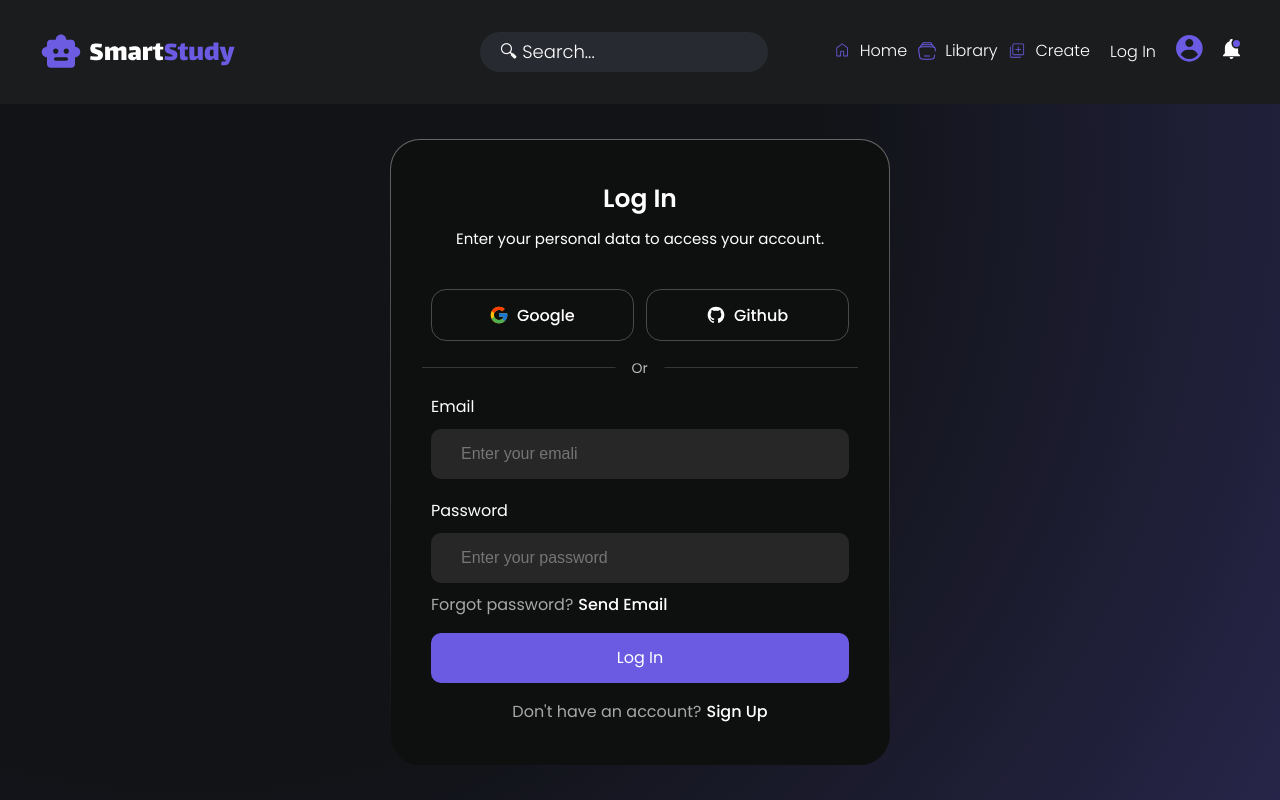
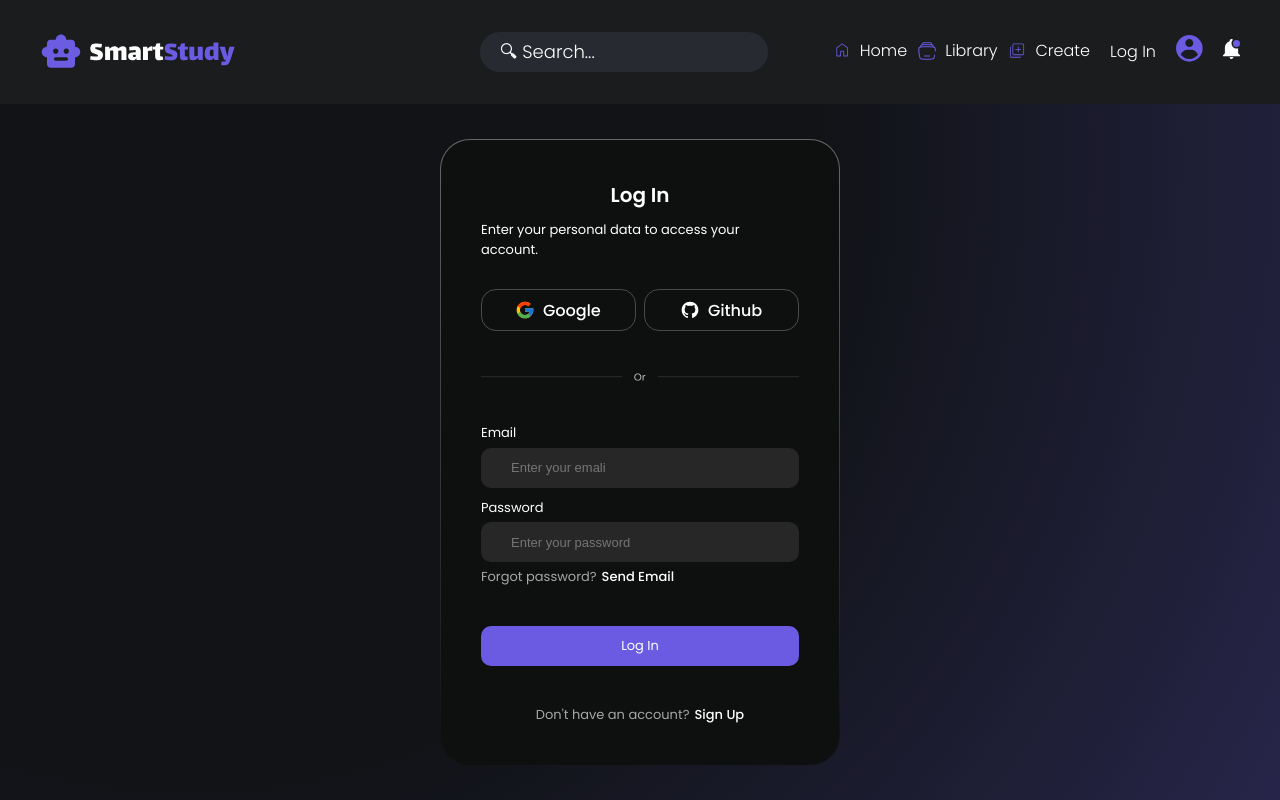
Before and after one commit to nika09-and/SmartStudy, a React (Vite) app: page /login in a window 1280 px wide. Built offline with nearby package versions, Linux system fonts and the light colour scheme.

Commit message:
lgo in page

```diff
--- a/src/pages/LogIn/index.module.css
+++ b/src/pages/LogIn/index.module.css
@@ -4,6 +4,7 @@
   display: flex;
   justify-content: center;
   align-items: center;
+  transition: all 0.5s ease;
 }
 
 p {
@@ -31,6 +32,7 @@ p {
   justify-content: space-between;
   padding: 40px 40px;
   box-sizing: border-box;
+  transition: all 0.5s ease;
 }
 
 .upperMain {
@@ -42,6 +44,7 @@ p {
   align-items: center;
   justify-content: start;
   gap: 10px;
+  transition: all 0.5s ease;
 }
 
 .lowerMain {
@@ -52,18 +55,20 @@ p {
   align-items: center;
   justify-content: space-between;
   gap: 40px;
-  transition: all 1s ease;
+  transition: all 0.5s ease;
 }
 
 .upperMainText {
   font-size: 25px;
   font-weight: 600;
   color: #fff;
+  transition: all 0.5s ease;
 }
 
 .upperMainSubText {
   font-size: 15px;
   color: #fff;
+  transition: all 0.5s ease;
 }
 
 .easyLogIn {
@@ -71,6 +76,7 @@ p {
   flex-direction: row;
   justify-content: space-between;
   width: 100%;
+  transition: all 0.5s ease;
 }
 
 .googleLogIn,
@@ -85,6 +91,7 @@ p {
   display: flex;
   justify-content: center;
   align-items: center;
+  transition: all 0.5s ease;
 }
 
 .googleLogIn:hover,
@@ -97,11 +104,13 @@ p {
   display: flex;
   flex-direction: column;
   gap: 20px;
+  transition: all 0.5s ease;
 }
 
 .label {
   font-size: 16px;
   color: #fff;
+  transition: all 0.5s ease;
 }
 
 .emailContaier,
@@ -111,6 +120,7 @@ p {
   flex-direction: column;
   gap: 10px;
   justify-content: start;
+  transition: all 0.5s ease;
 }
 
 .input {
@@ -123,6 +133,7 @@ p {
   box-sizing: border-box;
   color: #fff;
   font-size: 16px;
+  transition: all 0.5s ease;
 }
 
 .input:focus {
@@ -134,6 +145,7 @@ p {
   display: flex;
   flex-direction: row;
   justify-content: start;
+  transition: all 0.5s ease;
 }
 
 .forgotPassText,
@@ -142,6 +154,7 @@ p {
   color: #ffffffa2;
   margin: 0;
   margin-right: 5px;
+  transition: all 0.5s ease;
 }
 
 .forgotPassLink,
@@ -149,6 +162,7 @@ p {
   font-size: 16px;
   color: #ffffff;
   cursor: pointer;
+  transition: all 0.5s ease;
 }
 
 .logInButton {
@@ -163,6 +177,11 @@ p {
   display: flex;
   justify-content: center;
   align-items: center;
+  transition: all 0.5s ease;
+}
+
+.divider {
+  width: 100%;
 }
 
 @media screen and (max-height: 950px) {
@@ -176,3 +195,62 @@ p {
     gap: 10px;
   }
 }
+
+@media screen and (max-height: 800px) {
+  .logInContainer {
+    width: 400px;
+  }
+  .upperMain {
+    height: 10%;
+  }
+
+  .lowerMain {
+    gap: 20px;
+  }
+
+  .upperMainText {
+    font-size: 20px;
+  }
+
+  .upperMainSubText {
+    font-size: 13px;
+  }
+
+  .googleLogIn,
+  .gitHubLogIn {
+    height: 40px;
+  }
+
+  .logInForm {
+    gap: 10px;
+  }
+
+  .label {
+    font-size: 13px;
+  }
+
+  .emailContaier,
+  .passContaier {
+    gap: 5px;
+  }
+
+  .input {
+    height: 40px;
+    font-size: 13px;
+  }
+
+  .forgotPassText,
+  .createText {
+    font-size: 13px;
+  }
+
+  .forgotPassLink,
+  .signUpLink {
+    font-size: 13px;
+  }
+
+  .logInButton {
+    height: 40px;
+    font-size: 13px;
+  }
+}
```
